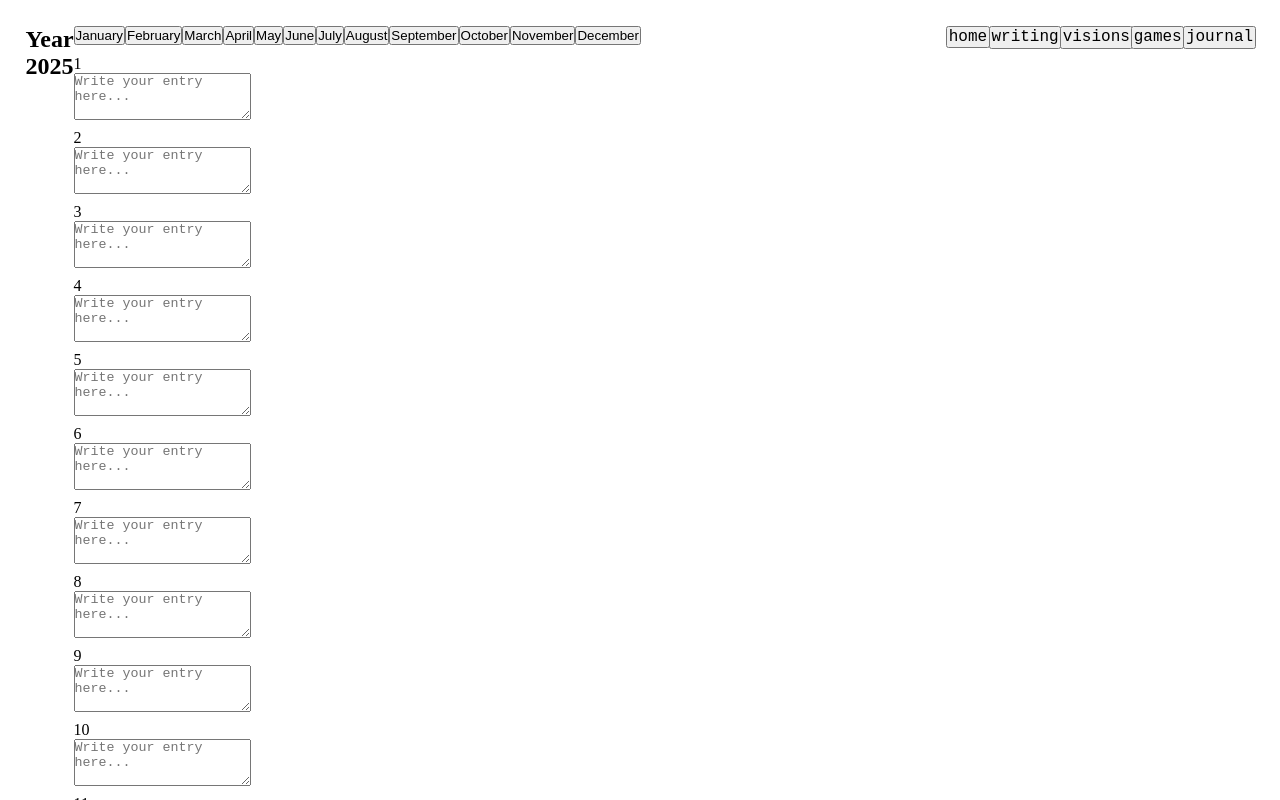
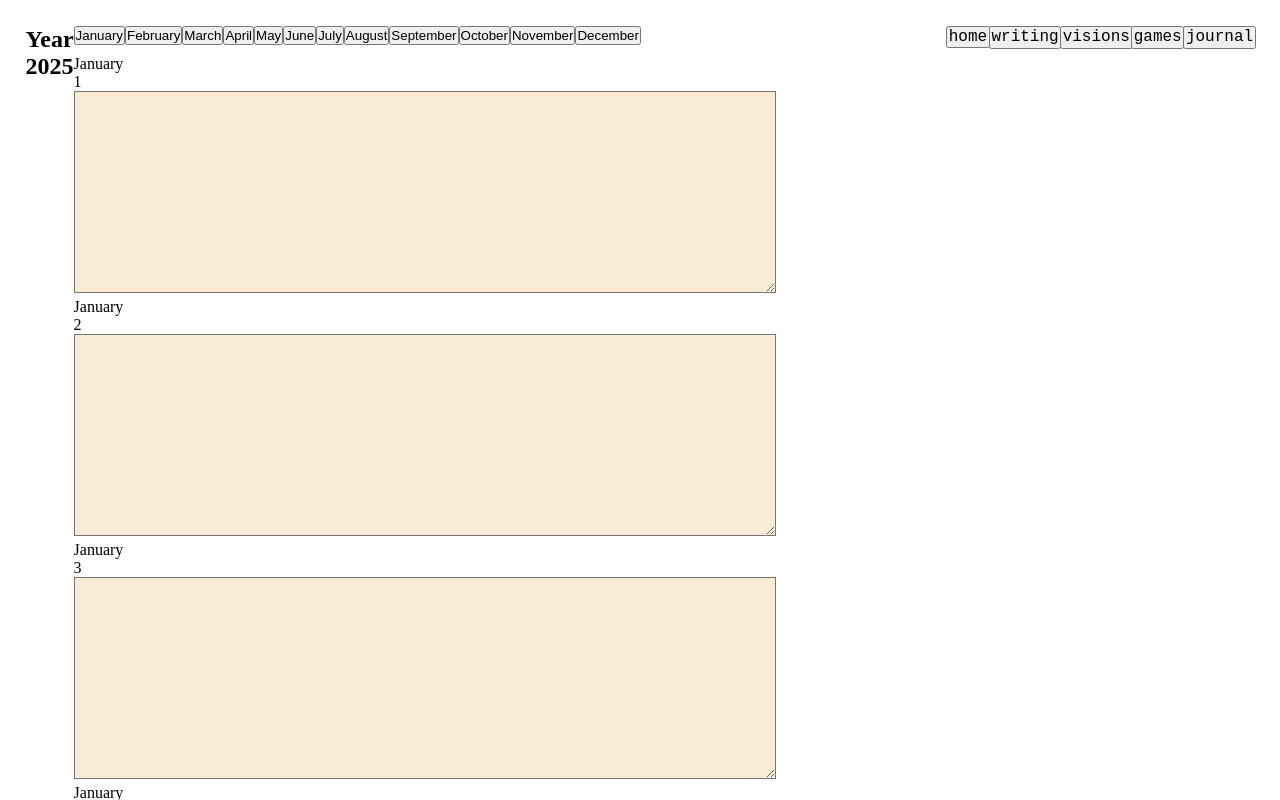
Before and after one commit to hightowerbuilds/roofing-magazine, a React (Vite) app: page /journal in a window 1280 px wide. Both pictures are taken after a click on the button "January". Shown: the top 800 px of the page. Built offline with nearby package versions, Linux system fonts and the light colour scheme; no server answers.

Commit message:
adding more the the jorunal, getting ready to connect the table from supabase

```diff
--- a/src/Pages/JournalPage/JournalPage.css
+++ b/src/Pages/JournalPage/JournalPage.css
@@ -5,7 +5,11 @@
     display: flex;
 }
 
-.textInputJournalPage {
+.journalTextInput {
+    height: 200px;
+    width: 700px;
     display: flex;
     flex-wrap: wrap;
+    overflow-y: scroll;
+    background-color: antiquewhite;
 }
--- a/src/Pages/JournalPage/JournalPage.jsx
+++ b/src/Pages/JournalPage/JournalPage.jsx
@@ -52,9 +52,9 @@ export default function JournalPage() {
           >
             {Array.from({ length: getDaysInMonth(currentYear, index) }, (_, dayIndex) => (
               <div key={dayIndex + 1} className="day-entry">
-                {dayIndex + 1}
+                {month.name + ' ' + (dayIndex + 1)}
                 {/* You can add input fields or buttons for creating journal entries here */}
-               <textarea placeholder="Write your entry here..." rows="3" cols="20"></textarea>
+               <textarea type='text' className='journalTextInput'/>
               </div>
             ))}
           </div>
```
